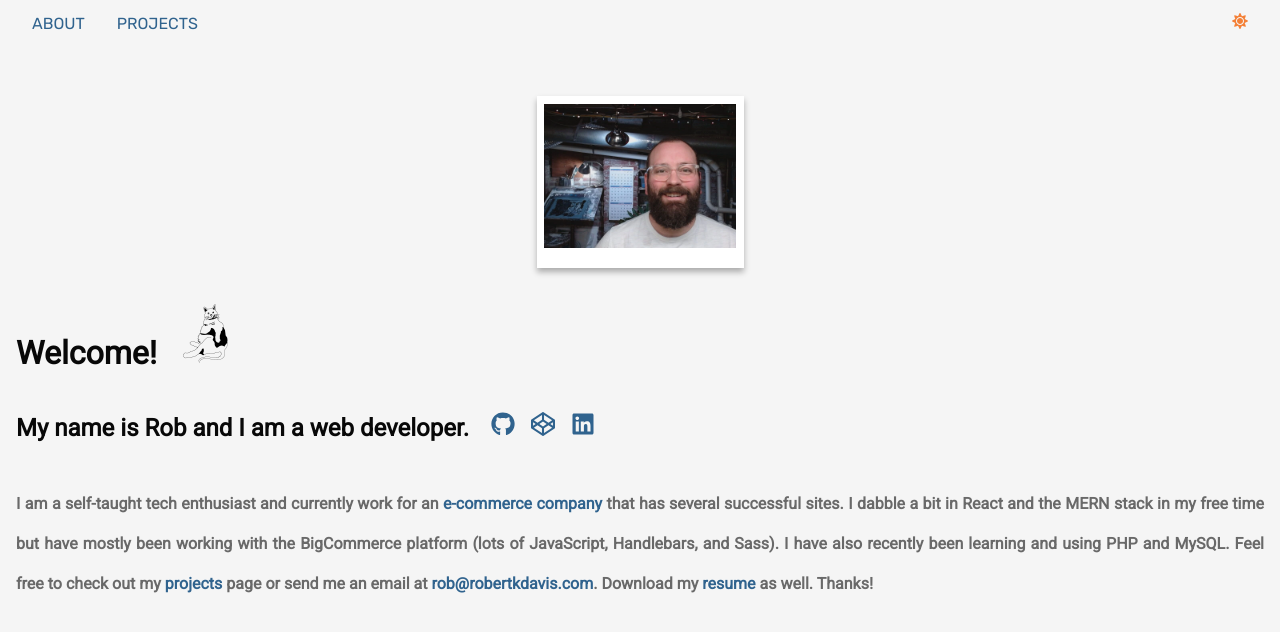
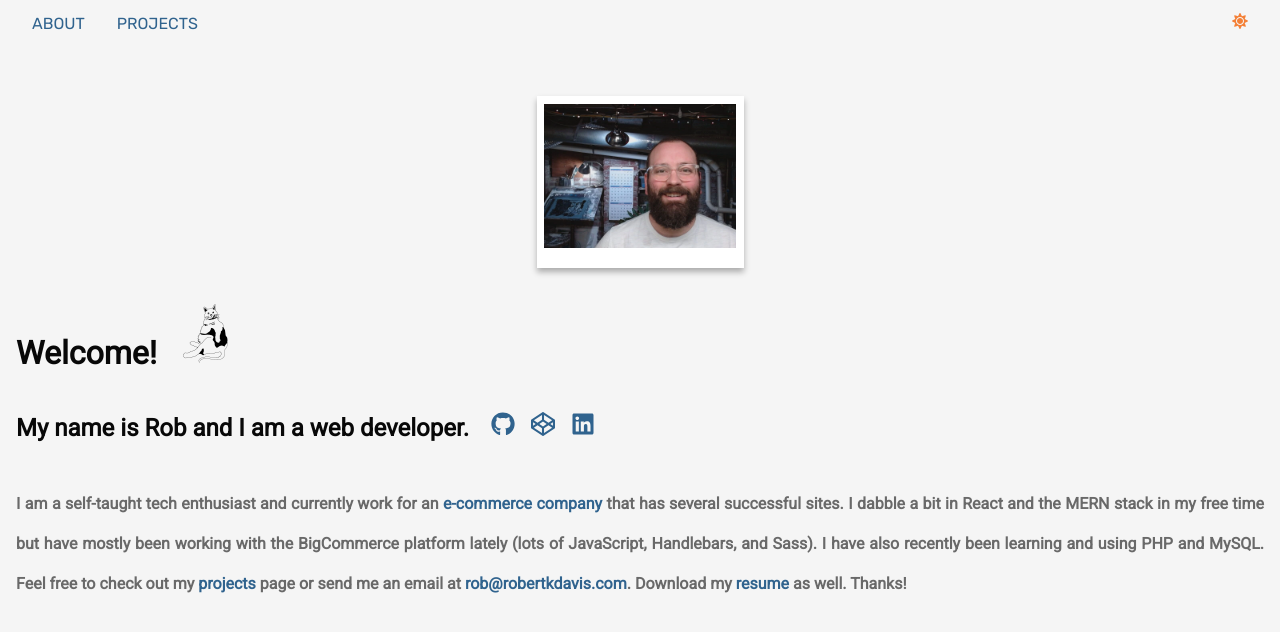
Before and after one commit to rkd412/my-portfolio, a React (Create React App) app: page / in a window 1280 px wide. Shown: the top 632 px of the page. Built offline with nearby package versions, Linux system fonts and the light colour scheme.

Commit message:
I don't even know anymore

```diff
--- a/src/components/About.js
+++ b/src/components/About.js
@@ -160,7 +160,7 @@ const About = () => {
             </a>{" "}
             that has several successful sites. I dabble a bit in React and the
             MERN stack in my free time but have mostly been working with the
-            BigCommerce platform (lots of JavaScript, Handlebars, and Sass). I
+            BigCommerce platform lately (lots of JavaScript, Handlebars, and Sass). I
             have also recently been learning and using PHP and MySQL. Feel free
             to check out my{" "}
             <Link aria-label="Project Section" to="/projects">
```
Also changed, not shown: package.json (+4 -4 lines), 2 other files (tests, documents, lock files or other folders).
